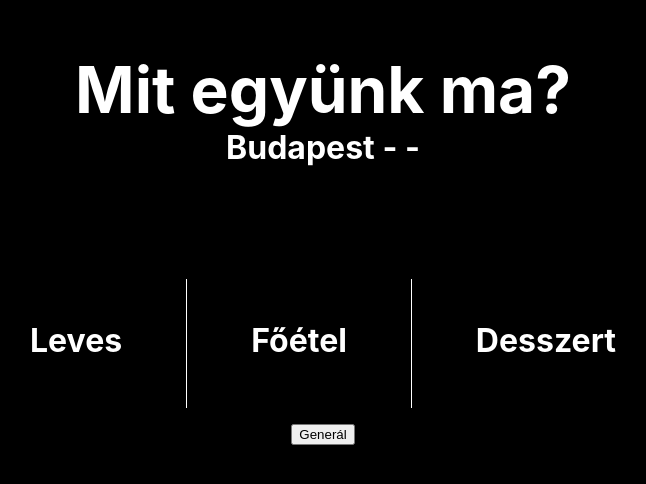
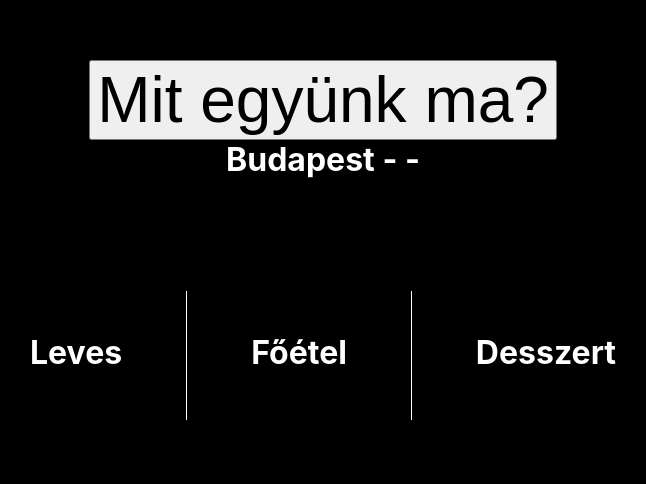
Before and after one commit to nandorfivince/react-flask, a React (Create React App) app in the folder client/: page / in a window 1280 px wide. Shown: the part 152-636 px from the top of the page, without its empty margins (317-963 px from the left). Built offline with nearby package versions, Linux system fonts and the light colour scheme; no server answers.

Commit message:
huge title button

```diff
--- a/client/package.json
+++ b/client/package.json
@@ -2,7 +2,7 @@
   "name": "client",
   "version": "0.1.0",
   "private": true,
-  "proxy": "http://192.168.0.121:5000",
+  "proxy": "http://flask-server:5000",
   "dependencies": {
     "@testing-library/jest-dom": "^5.16.5",
     "@testing-library/react": "^13.4.0",
--- a/client/src/App.js
+++ b/client/src/App.js
@@ -39,7 +39,7 @@ function App() {
   return (
     <div className="container">
       <div className="header">
-        <h1 className="title">Mit együnk ma?</h1>
+        <button className="title" onClick={generateMenu}>Mit együnk ma?</button>
         <h3 className="date">
           Budapest - {currentDate} - {currentTime}
         </h3>
@@ -60,9 +60,6 @@ function App() {
           <p>{menu.random_desszert}</p>
         </div>
       </div>
-      <button className="generate-button" onClick={generateMenu}>
-        Generál
-      </button>
     </div>
   );
 }
```
